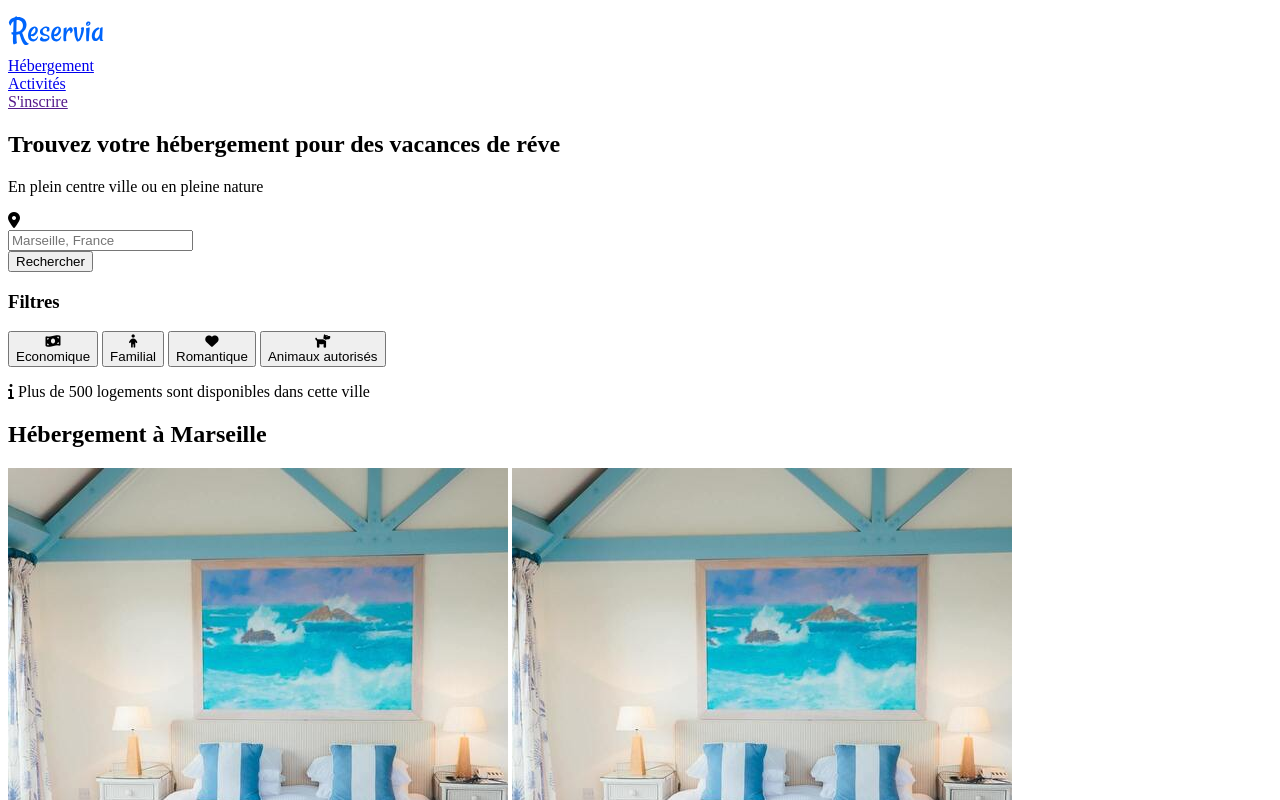
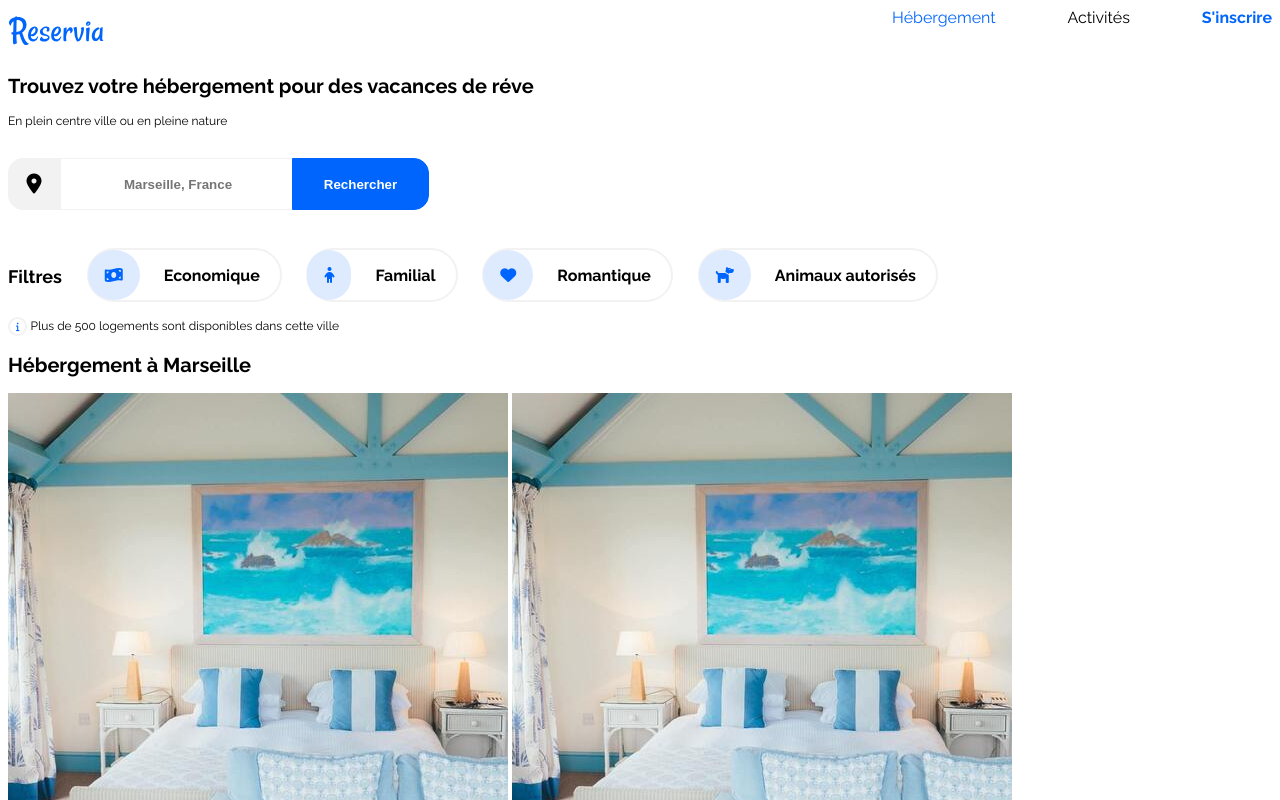
Before and after one commit to ArthurBehets/ArthurBehetsWydemans_2_25012021, a plain HTML site: page Index.html in a window 1280 px wide. Shown: the top 800 px of the page. Drawn offline with Linux system fonts and the light colour scheme.

Commit message:
Filters modification in html and head/filters/footer in css

```diff
--- a/Index.html
+++ b/Index.html
@@ -41,17 +41,33 @@
                 <div class="localisationDiv"><input type="text" name="lieu" placeholder="Marseille, France" class="localisationInput"></div>
                 <div class="shearchDiv"><input type ="submit" value="Rechercher" class="shearchInput"></div>
             </div>
-            <div>
-                <h3>Filtres</h3>
-                <div>
-                    <button ><div class ="iconCase"><i class="fas fa-money-bill-wave"></i></div>Economique</button>
-                    <button ><div class ="iconCase"><i class="fas fa-child"></i></div>Familial</button>
-                    <button ><div class ="iconCase"><i class="fas fa-heart"></i></div>Romantique</button>
-                    <button ><div class ="iconCase"><i class="fas fa-dog"></i></div>Animaux autorisés</button>
+            <div class="filters">
+                <div class="filtersTitle"><h3>Filtres</h3></div>
+                <div class="filtersButton">
+                    <a href="">
+                        <div class="filtersIcon"><i class=" icon fas fa-money-bill-wave"></i>    <b class="filtersTxt">Economique</b></div>
+                    </a>
                 </div>
+                <div class="filtersButton">
+                    <a href="">
+                        <div class="filtersIcon"><i class=" icon fas fa-child"></i>     <b class="filtersTxt">Familial</b></div>
+                    </a>
+                </div>
+                <div class="filtersButton">
+                    <a href="">
+                        <div class="filtersIcon"><i class=" icon fas fa-heart"></i>    <b class="filtersTxt">Romantique</b></div>
+                    </a>
+                </div>
+                <div class="filtersButton">
+                    <a href="">
+                        <div class="filtersIcon"><i class=" icon fas fa-dog"></i>    <b class="filtersTxt">Animaux autorisés</b></div>
+                    </a>
                 </div>
 
-            <p><i class="fas fa-info"></i>   Plus de 500 logements sont disponibles dans cette ville</p>
+
+            </div>
+
+            <p><i class="infoIcon fas fa-info"></i>   Plus de 500 logements sont disponibles dans cette ville</p>
 
         <!--Accomodation-->
         <section>
@@ -118,7 +134,8 @@
   </section>
  </body>
  <footer>
-     <div>
+     <div class="footerDiv">
+        <div class="footerCol">
             <h3>A propos</h3>
             <ul>
                 <li>Fonctionnement du site</li>
@@ -126,19 +143,20 @@
                 <li>Données et confidentialité</li>
             </ul>
         </div>
-     <div>
+        <div class="footerCol">
             <h3>Nos hébergements</h3>
             <ul>
                 <li>Charte qualité</li>
                 <li>Soumettre votre hôtel</li>
             </ul>
         </div>
-    <div>
+        <div class="footerCol">
             <h3>Assistance</h3>
             <ul>
                 <li>Centre d'aide</li>
                 <li>Nous contacter</li>
             </ul>
+        </div>
     </div>
  </footer>
 
--- a/css/Reservia.css
+++ b/css/Reservia.css
@@ -0,0 +1,235 @@
+/*Général */
+
+@font-face{
+    font-family : "Raleway";
+    src :url("../Police/Raleway-VariableFont_wght.ttf");
+}
+
+body{
+    font-family: Raleway;
+}
+
+h2{
+    font-size : 20px;
+}
+
+h3{
+    font-size :18px;
+}
+
+p{
+    font-size : 12px;
+}
+
+ul{
+    list-style: none;
+}
+li{
+    margin-left: -40px;
+    margin-bottom :10px;
+}
+
+/*----------------------------------------------------------------------------------------------------------------------------------------------------*/
+
+/* Header */
+a{
+   text-decoration: none;
+}
+
+.menu{
+    display :flex;
+    justify-content: space-between;
+}
+
+.link{
+    width : 380px;
+    display: flex;
+    justify-content:space-between;
+    margin-left :
+}
+
+
+/* Inscription Link */
+.inscriptionLink{
+    color :#0065FC;
+    font-weight : bold;
+}
+.inscriptionLink:visited{
+    color :#0065FC;
+}
+.inscriptionLink:focus{
+    color :#0065FC;
+}
+.inscriptionLink:hover{
+    color :#0065FC;
+}
+.inscriptionLink:active{
+    color :#0065FC;
+}
+
+
+/* Accomodation Link */
+.accomodationLink{
+    color :#0065FC;
+}
+.accomodationLink:visited{
+    color :#0065FC;
+}
+.accomodationLink:focus{
+    color :#0065FC;
+}
+.accomodationLink:hover{
+    color :#0065FC;
+}
+.accomodationLink:active{
+    color :#0065FC;
+}
+
+/* Activites link */
+.activitiesLink{
+    color :black;
+}
+
+/* -------------------------------------------------------------------------------------------------------------------------------------*/
+
+/* Shearch Bar */
+.shearchBar{
+    height : 60px;
+    display :flex;
+    margin : 30px 0 30px 0;
+}
+
+.iconDiv{
+    font-size :20px;
+    text-align: center;
+    width : 50px;
+    height :50px;
+    border : 1px #F2F2F2 solid;
+    background-color: #F2F2F2;
+    border-radius : 15px 0 0 15px;
+
+}
+.localisationIcon{
+    color: black;
+    margin-top: 15px;
+
+}
+
+.shearchInput{
+    width : 135px;
+    height :50px;
+    border : none;
+    border-radius : 0 15px 15px 0 ;
+    background-color: #0065FC;
+    color : white;
+    font-weight: bold;
+}
+.shearchDiv{
+    width : 135px;
+    height :50px;
+    border : 1px #0065FC solid;
+    background-color: #0065FC;
+    border-radius : 0 15px 15px 0 ;
+
+
+}
+
+.localisationDiv{
+    width : 230px;
+    height :50px;
+    border : 1px #F2F2F2 solid;
+
+}
+
+.localisationInput{
+    width : 230px;
+    height :48px;
+    border : none;
+    text-align : center;
+    font-weight :bold;
+    color : black;
+
+}
+
+.localisationInput:focus{
+    outline :0;
+}
+/* ----------------------------------------------------------------------------------------------------------------------------------*/
+
+/* Filters */
+
+.filters{
+    display :flex;
+    justify-content: space-between;
+    width : 930px;
+
+}
+.filtersButton{
+    vertical-align: middle;
+    border :2px solid #F2F2F2;
+    border-radius: 30px;
+    height : 50px;
+}
+
+.filtersButton:hover{
+    background-color: #DEEBFF;
+}
+
+.icon{
+    padding : 17px;
+    border-radius: 30px;
+    background-color: #DEEBFF;
+    margin-left: -1px;
+    color :#0065FC;
+    }
+
+.filtersTxt{
+    padding : 0 20px 0 20px;
+    color : black;
+    font-weight: bold;
+}
+
+.infoIcon{
+    font-size : 9px;
+    color :#0065FC;
+    padding: 3px 6px 3px 6px;
+    border :2px #F2F2F2 solid;
+    border-radius : 40px;
+}
+
+/* --------------------------------------------------------------------------------------------------------------------------------*/
+
+
+
+
+
+
+
+
+
+
+/* ------------------------------------------------------------------------------------------------------------------------------------*/
+/*Footer */
+footer{
+    background-color : #F2F2F2;
+    height : 200px;
+    margin-top : 40px;
+
+}
+
+.footerDiv{
+    display :flex;
+    justify-content: space-around;
+}
+
+.footerCol{
+    text-align :left;
+}
+
+/* Couleurs
+ bleu  #0065FC
+
+ bleu clair #DEEBFF
+
+ gris #F2F2F2
+ */
```
Also changed, not shown: img/icones/Heart.png (deleted), img/icones/child.png (deleted), img/icones/dog.png (deleted), img/icones/money.png (deleted). Lines whose indentation alone changed are shown as unchanged.
